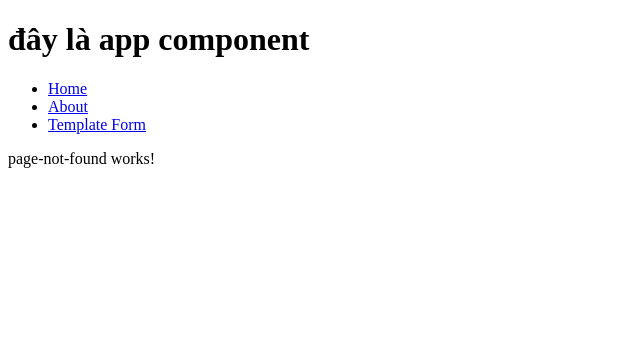
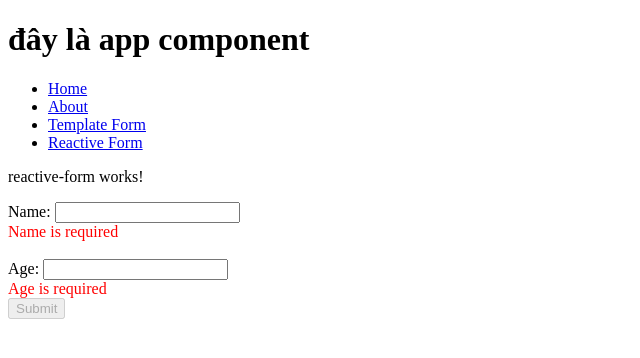
Before and after one commit to quannche150295/Angular15, an Angular app: page /reactiveform in a window 1280 px wide. Shown: the top 358 px of the page, without its empty margins (0-640 px from the left). Built offline with nearby package versions, Linux system fonts and the light colour scheme.

Commit message:
commit to reactiveform

```diff
--- a/src/app/Services/common.service.ts
+++ b/src/app/Services/common.service.ts
@@ -9,7 +9,7 @@
   public square(n: number): number{
     return n*n;
   }
-  public submitData(data: string): void{
+  public submitData(data: object): void{
     console.log('Data: ', data);
   }
   constructor() { }
--- a/src/app/app-routing.module.ts
+++ b/src/app/app-routing.module.ts
@@ -3,12 +3,14 @@
 import { AboutComponent } from './about/about.component';
 import { HomeComponent } from './home/home.component';
 import { PageNotFoundComponent } from './page-not-found/page-not-found.component';
+import { ReactiveFormComponent } from './reactive-form/reactive-form.component';
 import { TemplateDrivenFormComponent } from './template-driven-form/template-driven-form.component';
 
 const routes: Routes = [
   { path: 'home', component: HomeComponent },
   { path: 'about', component: AboutComponent },
   { path: 'templateform', component: TemplateDrivenFormComponent},
+  { path: 'reactiveform', component: ReactiveFormComponent},
   { path: '**', component: PageNotFoundComponent }
 ];
 
--- a/src/app/app.component.html
+++ b/src/app/app.component.html
@@ -4,6 +4,7 @@
         <li><a routerLink="home" routerLinkActive="active">Home</a></li>
         <li><a routerLink="about" routerLinkActive="active">About</a></li>
         <li><a routerLink="templateform" routerLinkActive="active">Template Form</a></li>
+        <li><a routerLink="reactiveform" routerLinkActive="active">Reactive Form</a></li>
     </ul>
 </nav>
 <router-outlet></router-outlet>
--- /dev/null
+++ b/src/app/reactive-form/reactive-form.component.html
@@ -0,0 +1,13 @@
+<p>reactive-form works!</p>
+<form [formGroup]="newFormData" (ngSubmit)="onSubmit()">
+    Name: <input type="text" formControlName="name"/>
+    <div *ngIf="!newFormData.controls.name.valid" style="color: red">
+        Name is required
+    </div>
+    <br>
+    Age: <input type="text" formControlName="age"/>
+    <div *ngIf="!newFormData.controls.age.valid" style="color: red">
+        Age is required
+    </div>
+    <button type="submit" [disabled]="!newFormData.valid">Submit</button>
+</form>
--- /dev/null
+++ b/src/app/reactive-form/reactive-form.component.ts
@@ -0,0 +1,30 @@
+import { Component, OnInit } from '@angular/core';
+import { FormBuilder, FormControl, FormGroup, Validators } from '@angular/forms';
+import { CommonService } from '../Services/common.service';
+
+@Component({
+  selector: 'app-reactive-form',
+  templateUrl: './reactive-form.component.html',
+  styleUrls: ['./reactive-form.component.scss']
+})
+export class ReactiveFormComponent implements OnInit{
+  // public formData: FormGroup = new FormGroup({
+  //   name: new FormControl(''),
+  //   age: new FormControl('')
+  // });
+
+  public newFormData = this.formBuilder.group({
+    name: ['', [Validators.required, Validators.email]],
+    age: ['', [Validators.required]]
+  });
+  ngOnInit(): void{
+
+  }
+  constructor(private common: CommonService, private formBuilder: FormBuilder){
+
+  }
+  public onSubmit(): void{
+    this.common.submitData(this.newFormData.value);
+
+  }
+}
--- a/src/app/template-driven-form/template-driven-form.component.ts
+++ b/src/app/template-driven-form/template-driven-form.component.ts
@@ -10,7 +10,7 @@
   public name = "";
   public submitForm(): void{
     console.log('submit form: name = '+this.name);
-    this.common.submitData(this.name);
+    // this.common.submitData(this.name);
   }
   constructor(private common: CommonService){
 
```
Also changed, not shown: src/app/app.module.ts (+6 -2 lines), src/app/reactive-form/reactive-form.component.scss (added), 1 other file (tests, documents, lock files or other folders).
